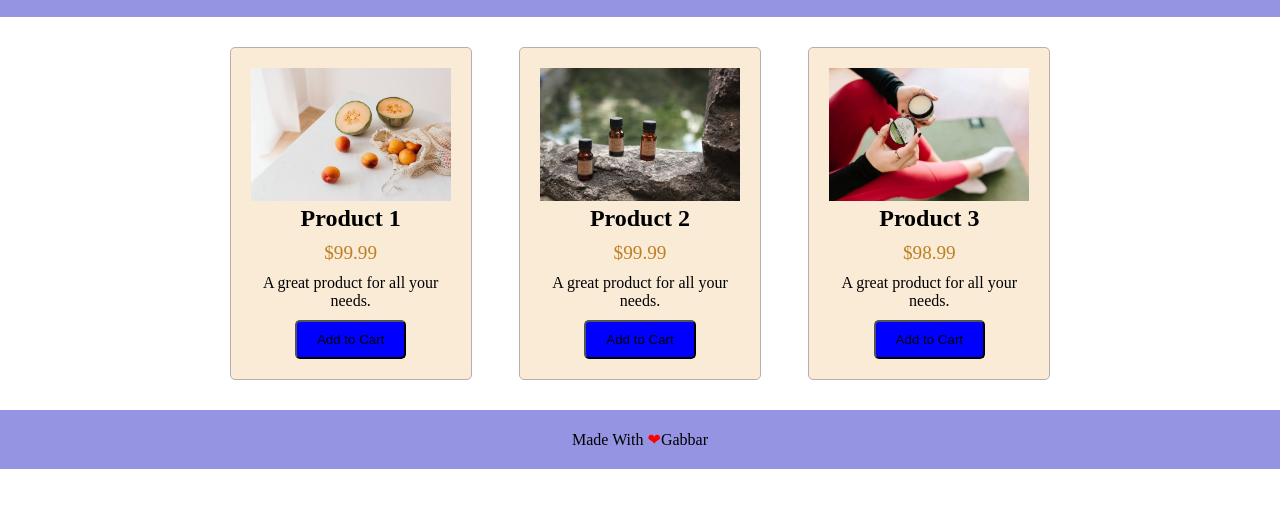
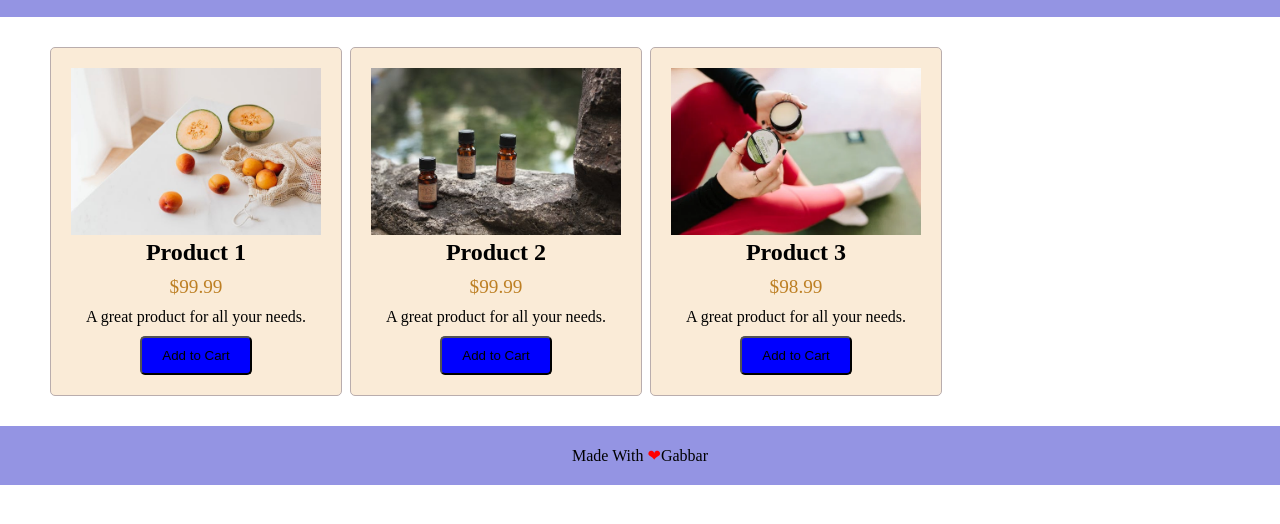
Before and after one commit to Gabbar-sharma11/E-commerce, a plain HTML site: page index.html in a window 1280 px wide. Shown: the part 60-584 px from the top of the page. Drawn offline with Linux system fonts and the light colour scheme.

Commit message:
Update styles.css

```diff
--- a/styles.css
+++ b/styles.css
@@ -15,7 +15,7 @@ main{
     margin: 20px;
 }
 .p-grid{
-    margin: 20px 15%;
+    margin: 20px;
     display: grid;
     flex-wrap: wrap;
     grid-template-columns: repeat(auto-fill, minmax(250px, 1fr));
@@ -26,7 +26,7 @@ main{
 
 }
 .product{
-   width: 200px;
+   width: 250px;
    margin: auto;
    border: 1px solid #b9adad;
    background-color: antiquewhite;
```
